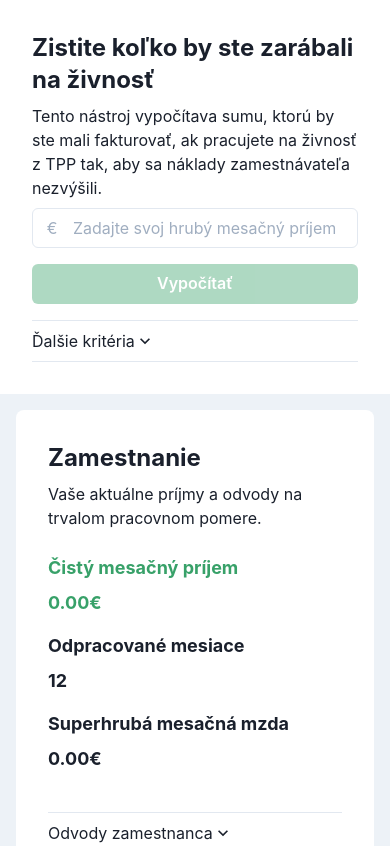
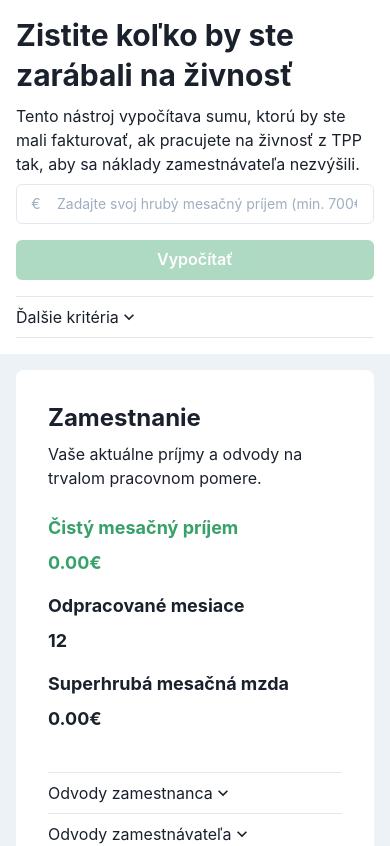
Before and after one commit to lubosfukas/my-paycheck, a Next.js app: page / in a window 390 px wide. Shown: the top 846 px of the page. Built offline with nearby package versions, Linux system fonts and the light colour scheme.

Commit message:
refactor: :iphone: income header mobile improvements

```diff
--- a/components/IncomeHeader/IncomeHeader.tsx
+++ b/components/IncomeHeader/IncomeHeader.tsx
@@ -80,13 +80,13 @@ export const IncomeHeader = ({ onConfirm }: Props) => {
 
     return (
         <IncomeContext.Provider value={value}>
-            <Box bg="white" p={isLargerThanTablet ? 16 : 8}>
+            <Box bg="white" p={isLargerThanTablet ? 16 : 4}>
                 <StyledVStack
                     align="stretch"
                     mx="auto"
                     maxW={isLargerThanLaptop ? '1024px' : '768px'}
                 >
-                    <Heading size="lg">
+                    <Heading size="xl">
                         Zistite koľko by ste zarábali na živnosť
                     </Heading>
                     <Text>
--- a/components/IncomeHeader/IncomeInput.tsx
+++ b/components/IncomeHeader/IncomeInput.tsx
@@ -20,8 +20,13 @@ export const IncomeInput = ({ onConfirm }: Props) => {
     const { setMonthlyGrossIncome } = useContext(IncomeContext)
     const isLargerThanTablet = useMediaQuery(device.tablet)
 
-    const onChange = (event: React.ChangeEvent<HTMLInputElement>) =>
-        setIncome(event.target.value)
+    const onChange = (event: React.ChangeEvent<HTMLInputElement>) => {
+        const newValue = event.target.value
+        setIncome(newValue)
+
+        if (newValue) setMonthlyGrossIncome(parseInt(newValue))
+        else setMonthlyGrossIncome(0)
+    }
 
     const numValue = parseFloat(income)
     const isInvalid = numValue < 700
@@ -29,14 +34,23 @@ export const IncomeInput = ({ onConfirm }: Props) => {
     return (
         <Flex flexDirection={isLargerThanTablet ? 'row' : 'column'}>
             <InputGroup maxW="md">
-                <InputLeftElement color="gray.400" pointerEvents="none">
+                <InputLeftElement
+                    fontSize={isLargerThanTablet ? 'md' : 'sm'}
+                    color="gray.400"
+                    pointerEvents="none"
+                >
                     €
                 </InputLeftElement>
                 <Input
                     focusBorderColor="green.200"
+                    fontSize={isLargerThanTablet ? 'md' : 'sm'}
                     isInvalid={isInvalid}
                     onChange={onChange}
-                    onBlur={() => setMonthlyGrossIncome(numValue)}
+                    onKeyDown={(
+                        event: React.KeyboardEvent<HTMLInputElement>
+                    ) => {
+                        if (event.key === 'Enter') onConfirm()
+                    }}
                     placeholder="Zadajte svoj hrubý mesačný príjem (min. 700€)"
                     type="number"
                     value={income}
@@ -47,7 +61,7 @@ export const IncomeInput = ({ onConfirm }: Props) => {
                 disabled={!income || isInvalid}
                 ml={isLargerThanTablet ? 4 : 0}
                 mt={isLargerThanTablet ? 0 : 4}
-                onClick={() => onConfirm()}
+                onClick={onConfirm}
                 _active={{ borderColor: 'green.200' }}
             >
                 Vypočítať
```
